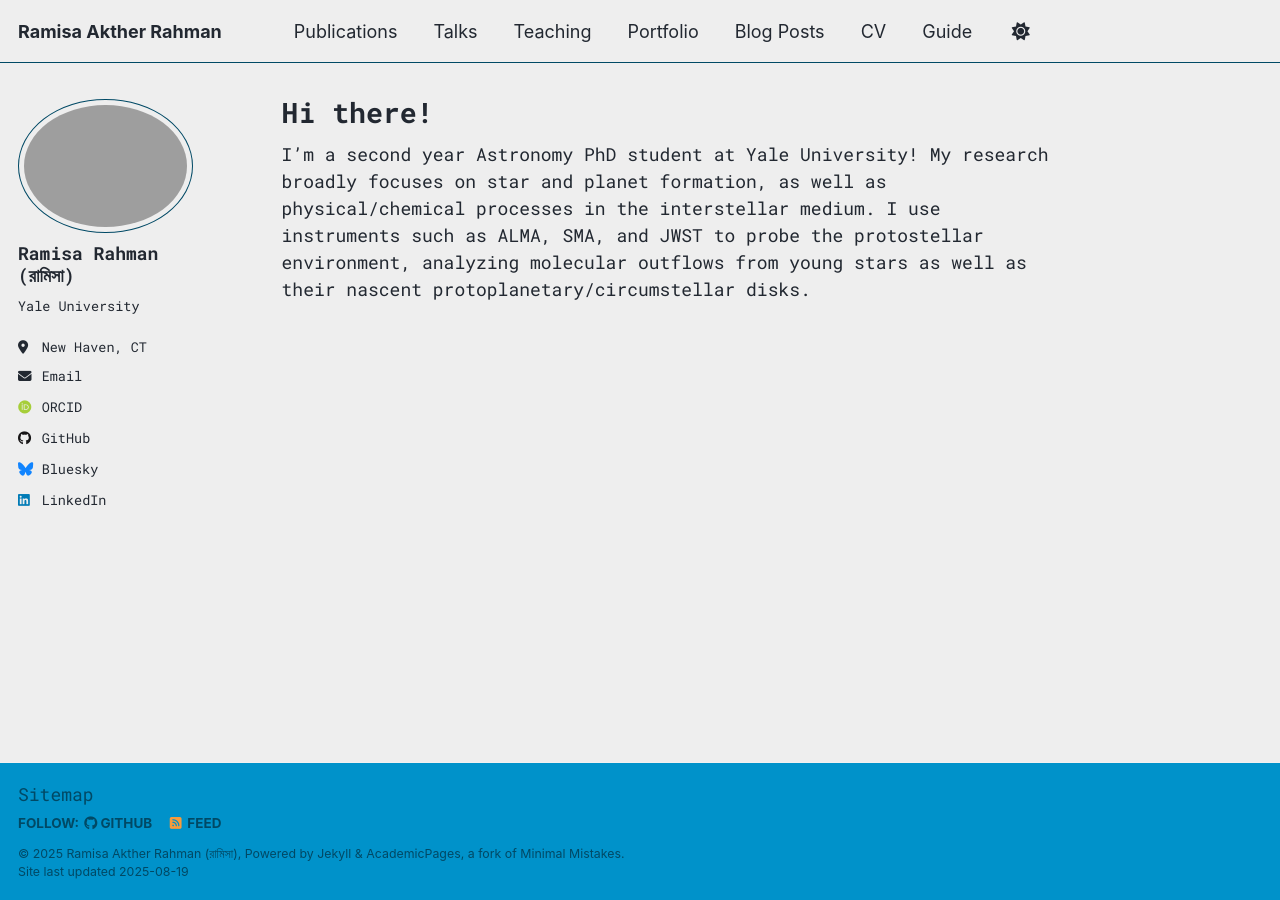
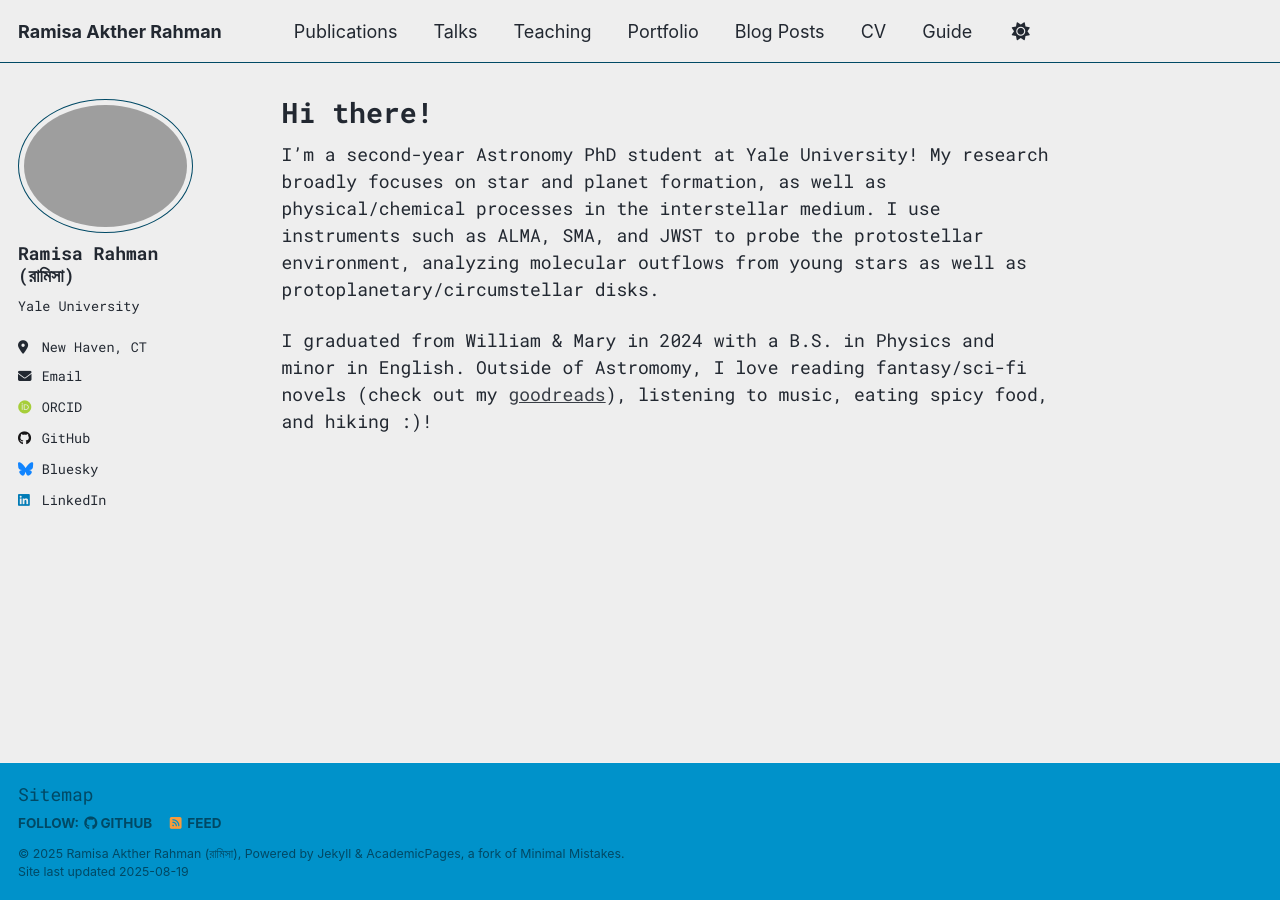
Before and after one commit to ramistarblob/ramistarblob.github.io, a Jekyll site: the page built from _pages/about.md, in a window 1280 px wide. Built offline with Jekyll 4.4.1, drawn with Linux system fonts in a browser that asks for light colours; some web fonts are replaced; a script that is not in the unit is left out.

Commit message:
Update about.md

```diff
--- a/_pages/about.md
+++ b/_pages/about.md
@@ -7,4 +7,6 @@ redirect_from:
   - /about.html
 ---
 
-I'm a second year Astronomy PhD student at Yale University! My research broadly focuses on star and planet formation, as well as physical/chemical processes in the interstellar medium. I use instruments such as ALMA, SMA, and JWST to probe the protostellar environment, analyzing molecular outflows from young stars as well as their nascent protoplanetary/circumstellar disks.
+I'm a second-year Astronomy PhD student at Yale University! My research broadly focuses on star and planet formation, as well as physical/chemical processes in the interstellar medium. I use instruments such as ALMA, SMA, and JWST to probe the protostellar environment, analyzing molecular outflows from young stars as well as protoplanetary/circumstellar disks.
+
+I graduated from William & Mary in 2024 with a B.S. in Physics and minor in English. Outside of Astromomy, I love reading fantasy/sci-fi novels (check out my <a href="https://www.goodreads.com/user/show/40674764-indigo-ramisa">goodreads</a>), listening to music, eating spicy food, and hiking :)!
```
